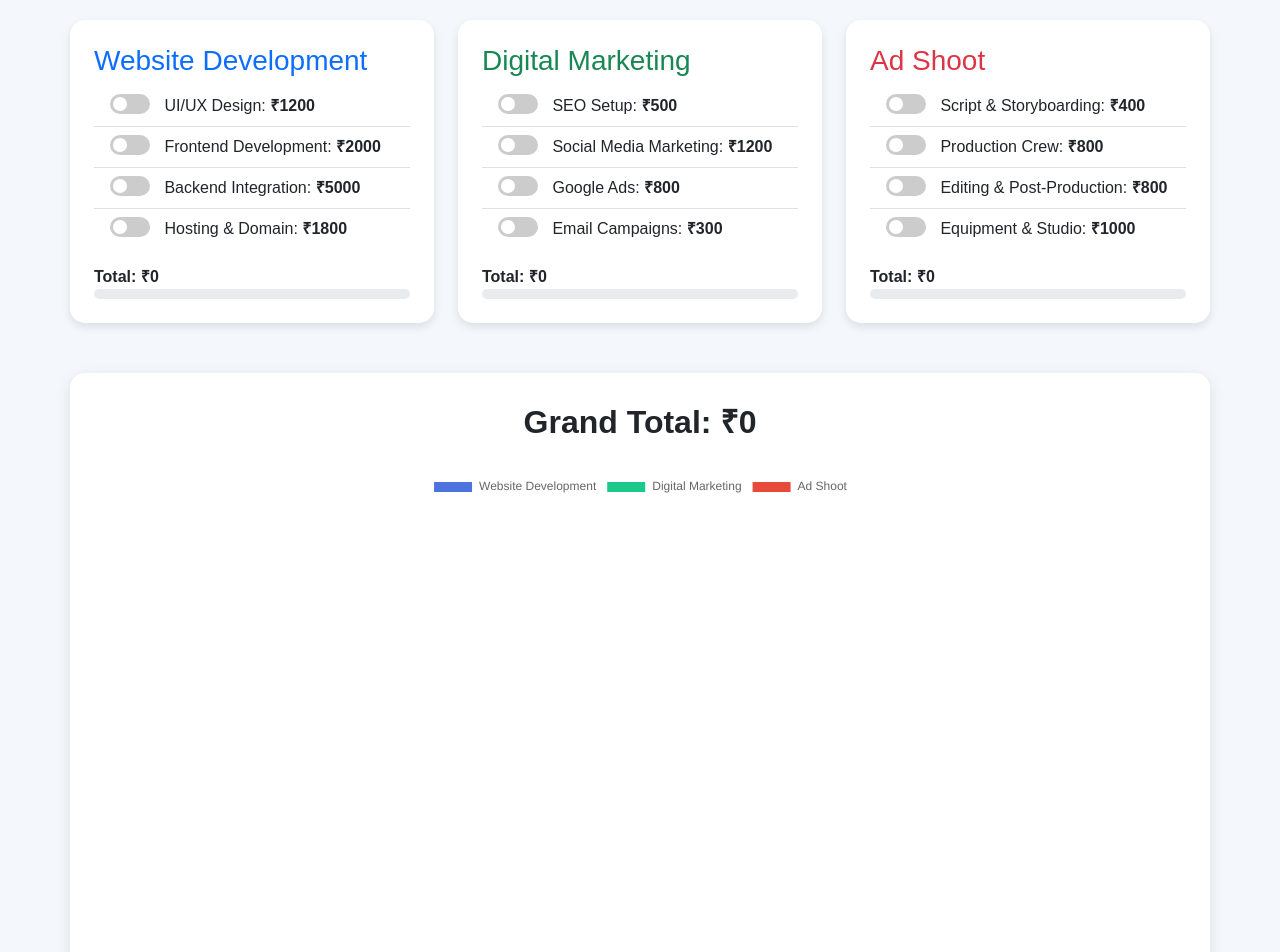
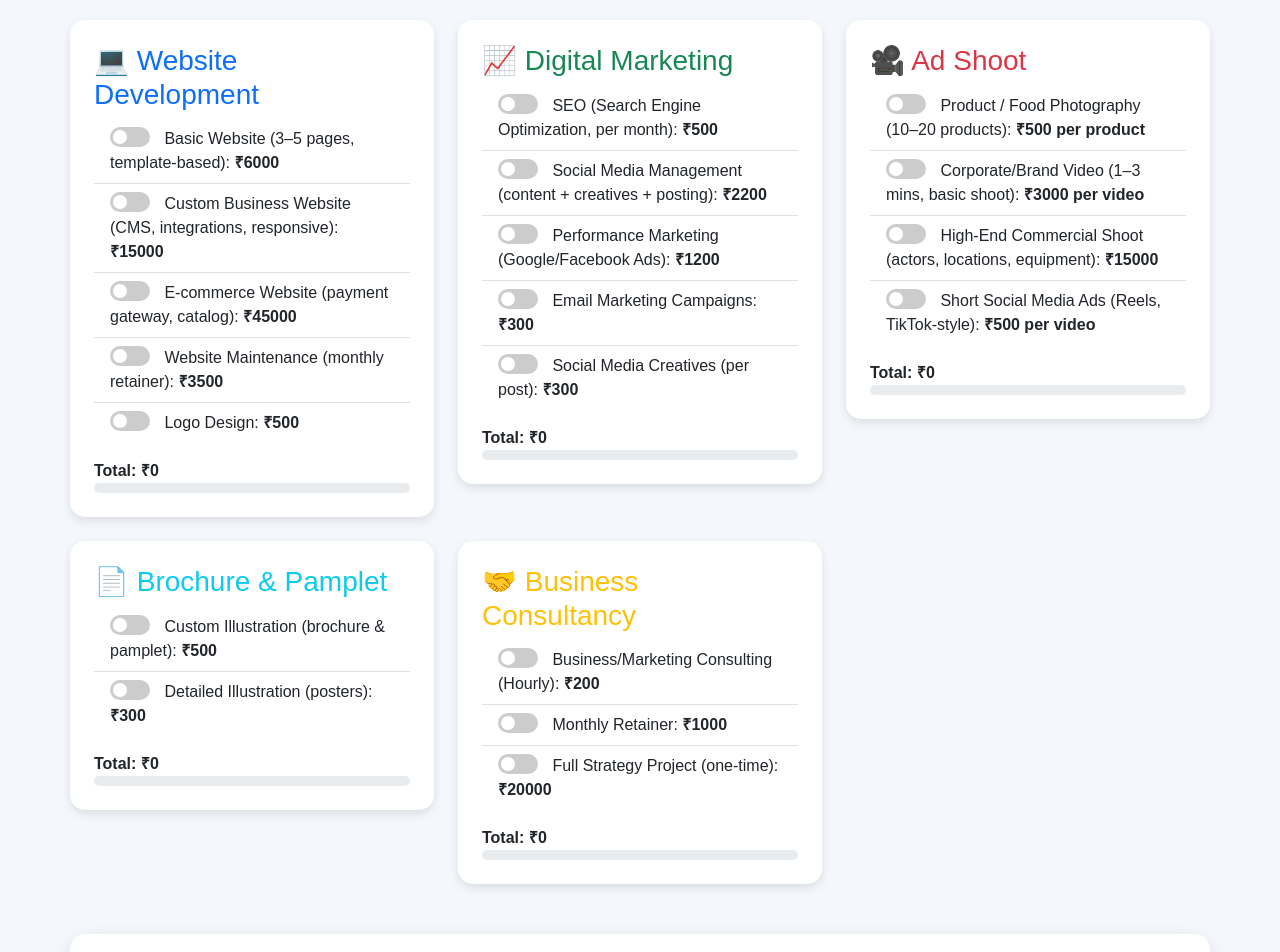
Before and after one commit to Team-sayek/Budget, a plain HTML site: page index.html in a window 1280 px wide. Shown: the part 280-1232 px from the top of the page. Drawn offline with nearby package versions, Linux system fonts and the light colour scheme; a script that the page names is missing.

Commit message:
Update index.html

```diff
--- a/index.html
+++ b/index.html
@@ -13,14 +13,14 @@
     body {
       font-family: 'Poppins', sans-serif;
       background: #f4f7fb;
-      transition: background 0.3s, color 0.3s;
+      transition: background 0.5s, color 0.5s;
     }
     body.dark {
-      background: #1e272e;
+      background: #12181d;
       color: #f1f2f6;
     }
     header {
-      background: linear-gradient(135deg, #4e73df, #1cc88a);
+      background: linear-gradient(45deg, #6a11cb, #2575fc);
       color: white;
       padding: 40px 20px;
       text-align: center;
@@ -52,15 +52,20 @@
       border: none;
       border-radius: 15px;
       box-shadow: 0 4px 10px rgba(0,0,0,0.1);
-      transition: transform 0.2s ease;
+      transition: transform 0.3s ease, box-shadow 0.3s ease;
       background: #fff;
     }
     body.dark .card {
-      background: #2f3640;
+      background: #1e272e;
       color: #f5f6fa;
+      box-shadow: 0 4px 10px rgba(0,0,0,0.5);
     }
     .card:hover {
-      transform: translateY(-5px);
+      transform: translateY(-8px) scale(1.02);
+      box-shadow: 0 10px 20px rgba(0,0,0,0.2);
+    }
+    body.dark .card:hover {
+      box-shadow: 0 10px 20px rgba(0,0,0,0.7);
     }
     .budget-section {
       padding: 60px 0;
@@ -72,9 +77,10 @@
       box-shadow: 0 4px 15px rgba(0,0,0,0.1);
       text-align: center;
       margin-top: 50px;
+      transition: background 0.5s;
     }
     body.dark .total-box {
-      background: #2f3640;
+      background: #1e272e;
     }
     .chart-container {
       display: flex;
@@ -127,6 +133,22 @@
     input:checked + .slider:before {
       transform: translateX(20px);
     }
+    .export-buttons .btn {
+      background: linear-gradient(45deg, #4e73df, #20b2aa);
+      color: white;
+      border: none;
+      padding: 12px 24px;
+      border-radius: 50px;
+      transition: transform 0.3s, box-shadow 0.3s;
+    }
+    .export-buttons .btn:hover {
+      transform: translateY(-3px);
+      box-shadow: 0 5px 15px rgba(0, 0, 0, 0.2);
+    }
+    .export-buttons {
+      text-align: center;
+      margin-top: 40px;
+    }
     footer {
       background: #2c3e50;
       color: white;
@@ -147,54 +169,76 @@
   <div class="container budget-section" id="budgetContent">
     <div class="row g-4">
 
-      <!-- Website Development -->
       <div class="col-md-4">
         <div class="card p-4">
-          <h3 class="text-primary">Website Development</h3>
+          <h3 class="text-primary">💻 Website Development</h3>
           <ul class="list-group list-group-flush">
-            <li class="list-group-item"><label class="switch"><input type="checkbox" class="service" data-category="web" data-amount="1200"><span class="slider"></span></label> UI/UX Design: <strong>₹1200</strong></li>
-            <li class="list-group-item"><label class="switch"><input type="checkbox" class="service" data-category="web" data-amount="2000"><span class="slider"></span></label> Frontend Development: <strong>₹2000</strong></li>
-            <li class="list-group-item"><label class="switch"><input type="checkbox" class="service" data-category="web" data-amount="5000"><span class="slider"></span></label> Backend Integration: <strong>₹5000</strong></li>
-            <li class="list-group-item"><label class="switch"><input type="checkbox" class="service" data-category="web" data-amount="1800"><span class="slider"></span></label> Hosting & Domain: <strong>₹1800</strong></li>
+            <li class="list-group-item"><label class="switch"><input type="checkbox" class="service" data-category="web" data-amount="6000"><span class="slider"></span></label> Basic Website (3–5 pages, template-based): <strong>₹6000</strong></li>
+            <li class="list-group-item"><label class="switch"><input type="checkbox" class="service" data-category="web" data-amount="15000"><span class="slider"></span></label> Custom Business Website (CMS, integrations, responsive): <strong>₹15000</strong></li>
+            <li class="list-group-item"><label class="switch"><input type="checkbox" class="service" data-category="web" data-amount="45000"><span class="slider"></span></label> E-commerce Website (payment gateway, catalog): <strong>₹45000</strong></li>
+            <li class="list-group-item"><label class="switch"><input type="checkbox" class="service" data-category="web" data-amount="3500"><span class="slider"></span></label> Website Maintenance (monthly retainer): <strong>₹3500</strong></li>
+            <li class="list-group-item"><label class="switch"><input type="checkbox" class="service" data-category="web" data-amount="500"><span class="slider"></span></label> Logo Design: <strong>₹500</strong></li>
           </ul>
           <div class="mt-3 fw-bold">Total: ₹<span id="webTotal">0</span></div>
           <div class="progress"><div id="webProgress" class="progress-bar bg-primary" style="width:0%"></div></div>
         </div>
       </div>
 
-      <!-- Digital Marketing -->
       <div class="col-md-4">
         <div class="card p-4">
-          <h3 class="text-success">Digital Marketing</h3>
+          <h3 class="text-success">📈 Digital Marketing</h3>
           <ul class="list-group list-group-flush">
-            <li class="list-group-item"><label class="switch"><input type="checkbox" class="service" data-category="marketing" data-amount="500"><span class="slider"></span></label> SEO Setup: <strong>₹500</strong></li>
-            <li class="list-group-item"><label class="switch"><input type="checkbox" class="service" data-category="marketing" data-amount="1200"><span class="slider"></span></label> Social Media Marketing: <strong>₹1200</strong></li>
-            <li class="list-group-item"><label class="switch"><input type="checkbox" class="service" data-category="marketing" data-amount="800"><span class="slider"></span></label> Google Ads: <strong>₹800</strong></li>
-            <li class="list-group-item"><label class="switch"><input type="checkbox" class="service" data-category="marketing" data-amount="300"><span class="slider"></span></label> Email Campaigns: <strong>₹300</strong></li>
+            <li class="list-group-item"><label class="switch"><input type="checkbox" class="service" data-category="marketing" data-amount="500"><span class="slider"></span></label> SEO (Search Engine Optimization, per month): <strong>₹500</strong></li>
+            <li class="list-group-item"><label class="switch"><input type="checkbox" class="service" data-category="marketing" data-amount="2200"><span class="slider"></span></label> Social Media Management (content + creatives + posting): <strong>₹2200</strong></li>
+            <li class="list-group-item"><label class="switch"><input type="checkbox" class="service" data-category="marketing" data-amount="1200"><span class="slider"></span></label> Performance Marketing (Google/Facebook Ads): <strong>₹1200</strong></li>
+            <li class="list-group-item"><label class="switch"><input type="checkbox" class="service" data-category="marketing" data-amount="300"><span class="slider"></span></label> Email Marketing Campaigns: <strong>₹300</strong></li>
+            <li class="list-group-item"><label class="switch"><input type="checkbox" class="service" data-category="marketing" data-amount="300"><span class="slider"></span></label> Social Media Creatives (per post): <strong>₹300</strong></li>
           </ul>
           <div class="mt-3 fw-bold">Total: ₹<span id="marketingTotal">0</span></div>
           <div class="progress"><div id="marketingProgress" class="progress-bar bg-success" style="width:0%"></div></div>
         </div>
       </div>
 
-      <!-- Ad Shoot -->
       <div class="col-md-4">
         <div class="card p-4">
-          <h3 class="text-danger">Ad Shoot</h3>
+          <h3 class="text-danger">🎥 Ad Shoot</h3>
           <ul class="list-group list-group-flush">
-            <li class="list-group-item"><label class="switch"><input type="checkbox" class="service" data-category="adshoot" data-amount="400"><span class="slider"></span></label> Script & Storyboarding: <strong>₹400</strong></li>
-            <li class="list-group-item"><label class="switch"><input type="checkbox" class="service" data-category="adshoot" data-amount="800"><span class="slider"></span></label> Production Crew: <strong>₹800</strong></li>
-            <li class="list-group-item"><label class="switch"><input type="checkbox" class="service" data-category="adshoot" data-amount="800"><span class="slider"></span></label> Editing & Post-Production: <strong>₹800</strong></li>
-            <li class="list-group-item"><label class="switch"><input type="checkbox" class="service" data-category="adshoot" data-amount="1000"><span class="slider"></span></label> Equipment & Studio: <strong>₹1000</strong></li>
+            <li class="list-group-item"><label class="switch"><input type="checkbox" class="service" data-category="adshoot" data-amount="500"><span class="slider"></span></label> Product / Food Photography (10–20 products): <strong>₹500 per product</strong></li>
+            <li class="list-group-item"><label class="switch"><input type="checkbox" class="service" data-category="adshoot" data-amount="3000"><span class="slider"></span></label> Corporate/Brand Video (1–3 mins, basic shoot): <strong>₹3000 per video</strong></li>
+            <li class="list-group-item"><label class="switch"><input type="checkbox" class="service" data-category="adshoot" data-amount="15000"><span class="slider"></span></label> High-End Commercial Shoot (actors, locations, equipment): <strong>₹15000</strong></li>
+            <li class="list-group-item"><label class="switch"><input type="checkbox" class="service" data-category="adshoot" data-amount="500"><span class="slider"></span></label> Short Social Media Ads (Reels, TikTok-style): <strong>₹500 per video</strong></li>
           </ul>
           <div class="mt-3 fw-bold">Total: ₹<span id="adshootTotal">0</span></div>
           <div class="progress"><div id="adshootProgress" class="progress-bar bg-danger" style="width:0%"></div></div>
         </div>
       </div>
 
+      <div class="col-md-4">
+        <div class="card p-4">
+          <h3 class="text-info">📄 Brochure & Pamplet</h3>
+          <ul class="list-group list-group-flush">
+            <li class="list-group-item"><label class="switch"><input type="checkbox" class="service" data-category="brochure" data-amount="500"><span class="slider"></span></label> Custom Illustration (brochure & pamplet): <strong>₹500</strong></li>
+            <li class="list-group-item"><label class="switch"><input type="checkbox" class="service" data-category="brochure" data-amount="300"><span class="slider"></span></label> Detailed Illustration (posters): <strong>₹300</strong></li>
+          </ul>
+          <div class="mt-3 fw-bold">Total: ₹<span id="brochureTotal">0</span></div>
+          <div class="progress"><div id="brochureProgress" class="progress-bar bg-info" style="width:0%"></div></div>
+        </div>
+      </div>
+
+      <div class="col-md-4">
+        <div class="card p-4">
+          <h3 class="text-warning">🤝 Business Consultancy</h3>
+          <ul class="list-group list-group-flush">
+            <li class="list-group-item"><label class="switch"><input type="checkbox" class="service" data-category="consultancy" data-amount="200"><span class="slider"></span></label> Business/Marketing Consulting (Hourly): <strong>₹200</strong></li>
+            <li class="list-group-item"><label class="switch"><input type="checkbox" class="service" data-category="consultancy" data-amount="1000"><span class="slider"></span></label> Monthly Retainer: <strong>₹1000</strong></li>
+            <li class="list-group-item"><label class="switch"><input type="checkbox" class="service" data-category="consultancy" data-amount="20000"><span class="slider"></span></label> Full Strategy Project (one-time): <strong>₹20000</strong></li>
+          </ul>
+          <div class="mt-3 fw-bold">Total: ₹<span id="consultancyTotal">0</span></div>
+          <div class="progress"><div id="consultancyProgress" class="progress-bar bg-warning" style="width:0%"></div></div>
+        </div>
+      </div>
     </div>
 
-    <!-- Grand Total + Charts -->
     <div class="total-box">
       <h2 class="fw-bold">Grand Total: ₹<span id="grandTotal">0</span></h2>
       <div class="chart-container">
@@ -204,7 +248,6 @@
     </div>
   </div>
 
-  <!-- Export Buttons -->
   <div class="export-buttons">
     <button class="btn btn-primary" onclick="downloadPDF()">Download PDF</button>
     <button class="btn btn-success" onclick="downloadExcel()">Download Excel</button>
@@ -216,8 +259,8 @@
 
   <script>
     const services = document.querySelectorAll('.service');
-    const totals = { web: 0, marketing: 0, adshoot: 0 };
-    const maxTotals = { web: 10000, marketing: 2800, adshoot: 3000 };
+    const totals = { web: 0, marketing: 0, adshoot: 0, brochure: 0, consultancy: 0 };
+    const maxTotals = { web: 70000, marketing: 4500, adshoot: 19000, brochure: 1000, consultancy: 21200 };
 
     // Charts setup
     const ctxPie = document.getElementById('budgetPieChart');
@@ -226,10 +269,10 @@
     let pieChart = new Chart(ctxPie, {
       type: 'pie',
       data: {
-        labels: ['Website Development', 'Digital Marketing', 'Ad Shoot'],
+        labels: ['Web Development', 'Digital Marketing', 'Ad Shoot', 'Brochure & Pamplet', 'Business Consultancy'],
         datasets: [{
-          data: [0, 0, 0],
-          backgroundColor: ['#4e73df', '#1cc88a', '#e74a3b']
+          data: [0, 0, 0, 0, 0],
+          backgroundColor: ['#4e73df', '#1cc88a', '#e74a3b', '#36b9cc', '#f6c23e']
         }]
       }
     });
@@ -237,11 +280,11 @@
     let barChart = new Chart(ctxBar, {
       type: 'bar',
       data: {
-        labels: ['Website Development', 'Digital Marketing', 'Ad Shoot'],
+        labels: ['Web Development', 'Digital Marketing', 'Ad Shoot', 'Brochure & Pamplet', 'Business Consultancy'],
         datasets: [{
           label: 'Budget (₹)',
-          data: [0, 0, 0],
-          backgroundColor: ['#4e73df', '#1cc88a', '#e74a3b']
+          data: [0, 0, 0, 0, 0],
+          backgroundColor: ['#4e73df', '#1cc88a', '#e74a3b', '#36b9cc', '#f6c23e']
         }]
       },
       options: { responsive: true, plugins: { legend: { display: false } } }
@@ -260,7 +303,12 @@
     }
 
     function updateTotals() {
-      totals.web = totals.marketing = totals.adshoot = 0;
+      // Reset all totals to zero to recalculate from a clean slate
+      totals.web = 0;
+      totals.marketing = 0;
+      totals.adshoot = 0;
+      totals.brochure = 0;
+      totals.consultancy = 0;
       let grandTotal = 0;
 
       services.forEach(service => {
@@ -275,16 +323,20 @@
       animateValue('webTotal', parseInt(document.getElementById('webTotal').textContent), totals.web, 500);
       animateValue('marketingTotal', parseInt(document.getElementById('marketingTotal').textContent), totals.marketing, 500);
       animateValue('adshootTotal', parseInt(document.getElementById('adshootTotal').textContent), totals.adshoot, 500);
+      animateValue('brochureTotal', parseInt(document.getElementById('brochureTotal').textContent), totals.brochure, 500);
+      animateValue('consultancyTotal', parseInt(document.getElementById('consultancyTotal').textContent), totals.consultancy, 500);
       animateValue('grandTotal', parseInt(document.getElementById('grandTotal').textContent), grandTotal, 500);
 
       document.getElementById('webProgress').style.width = (totals.web / maxTotals.web * 100) + '%';
       document.getElementById('marketingProgress').style.width = (totals.marketing / maxTotals.marketing * 100) + '%';
       document.getElementById('adshootProgress').style.width = (totals.adshoot / maxTotals.adshoot * 100) + '%';
+      document.getElementById('brochureProgress').style.width = (totals.brochure / maxTotals.brochure * 100) + '%';
+      document.getElementById('consultancyProgress').style.width = (totals.consultancy / maxTotals.consultancy * 100) + '%';
 
-      pieChart.data.datasets[0].data = [totals.web, totals.marketing, totals.adshoot];
+      pieChart.data.datasets[0].data = [totals.web, totals.marketing, totals.adshoot, totals.brochure, totals.consultancy];
       pieChart.update();
 
-      barChart.data.datasets[0].data = [totals.web, totals.marketing, totals.adshoot];
+      barChart.data.datasets[0].data = [totals.web, totals.marketing, totals.adshoot, totals.brochure, totals.consultancy];
       barChart.update();
     }
 
@@ -314,9 +366,11 @@
       const wb = XLSX.utils.book_new();
       const wsData = [
         ["Category", "Amount (₹)"],
-        ["Website Development", totals.web],
+        ["Web Development", totals.web],
         ["Digital Marketing", totals.marketing],
         ["Ad Shoot", totals.adshoot],
+        ["Brochure & Pamplet", totals.brochure],
+        ["Business Consultancy", totals.consultancy],
         ["Grand Total", parseInt(document.getElementById('grandTotal').textContent)]
       ];
       const ws = XLSX.utils.aoa_to_sheet(wsData);
```
